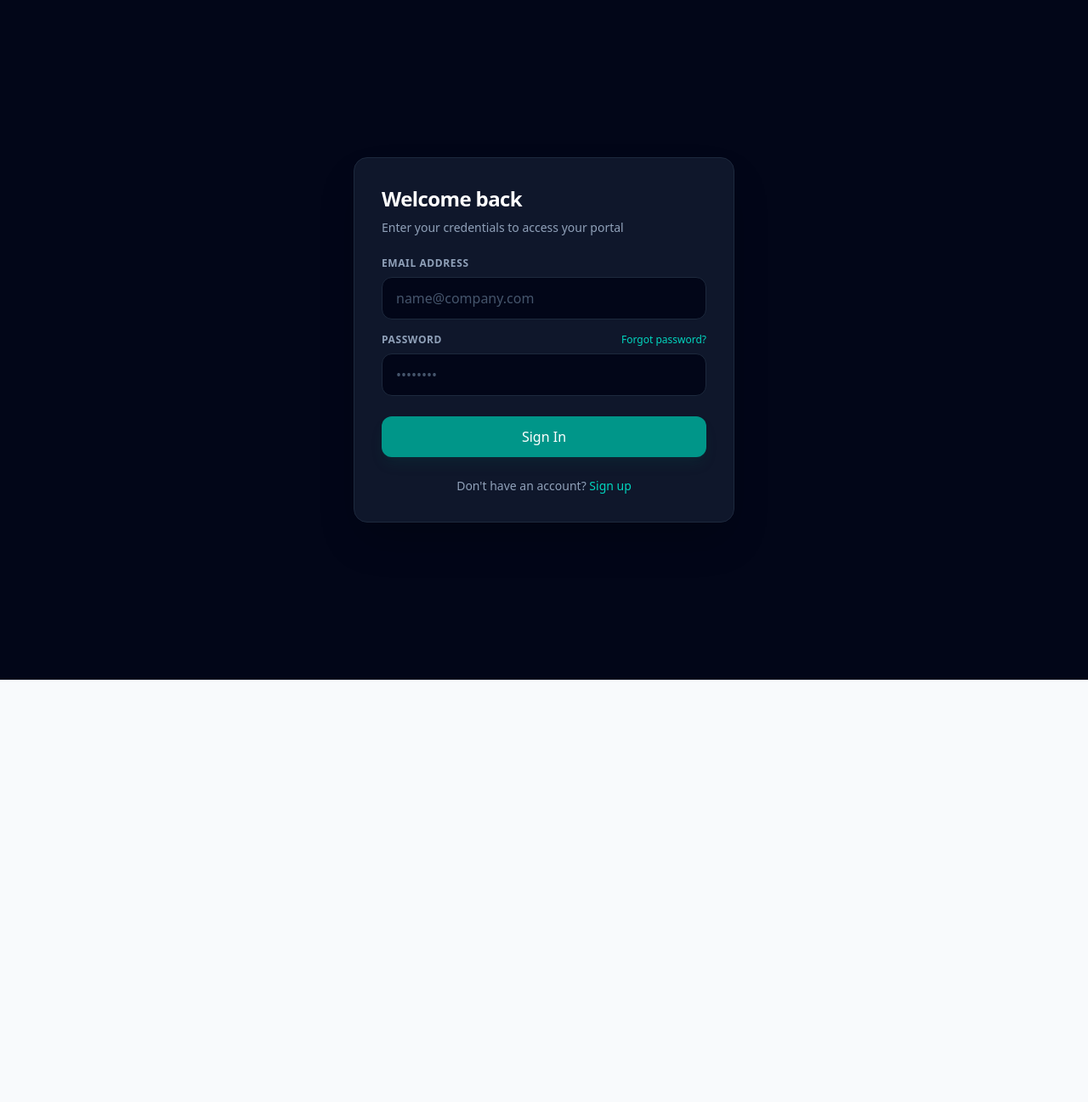
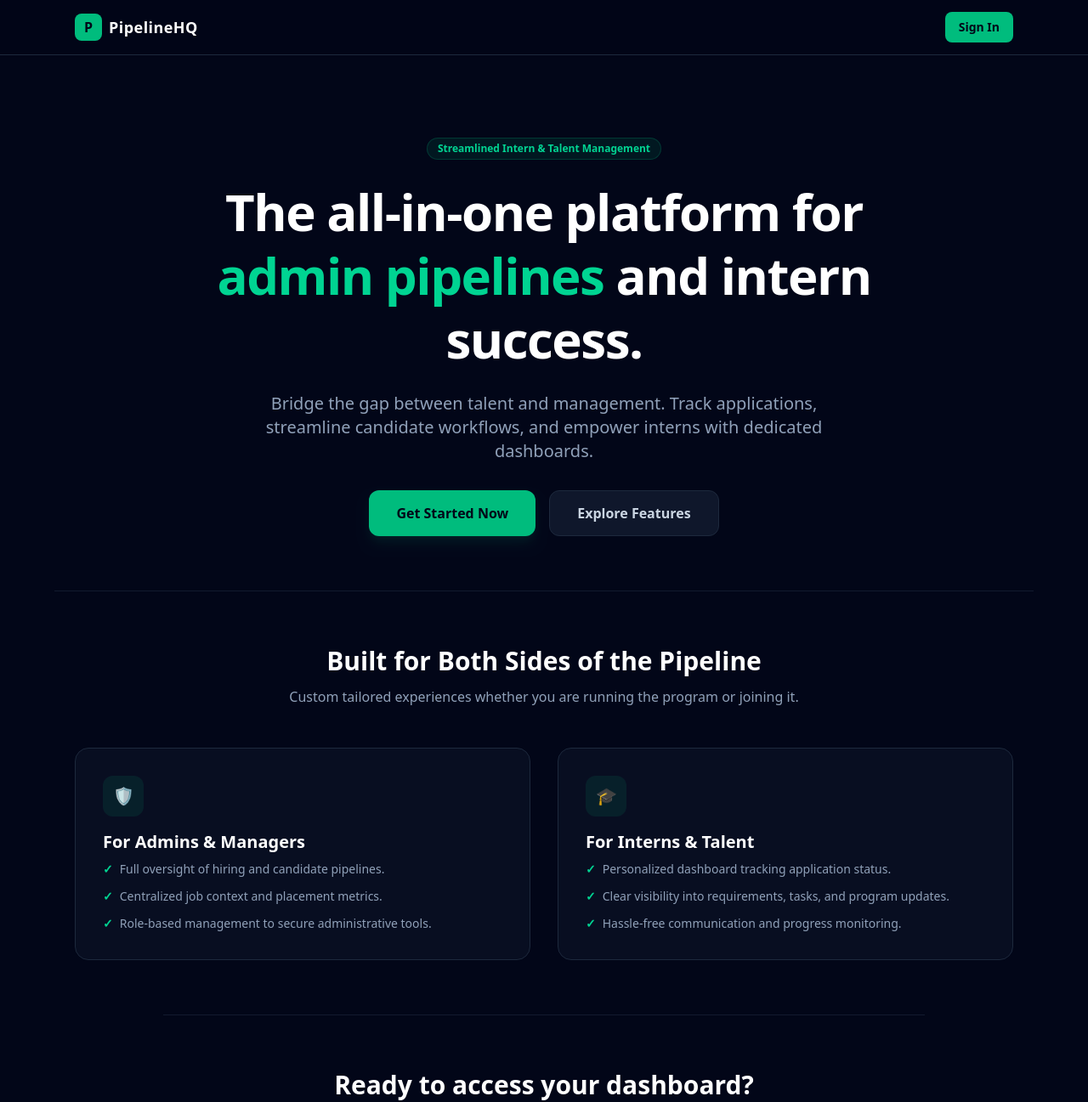
Before and after one commit to silverback0/ICT-Career-Mngt-Portal, a React (Vite) app: page / in a window 1280 px wide. Shown: the top 1297 px of the page at 85% size. Before the commit the page ends 800 px from the top, so only its background shows below. Built offline with nearby package versions, Linux system fonts and the light colour scheme; no server answers.

Commit message:
Added landing page draft

```diff
--- a/src/App.jsx
+++ b/src/App.jsx
@@ -1,10 +1,11 @@
+import React, { useState, useEffect } from 'react';
 import AdminPipeline from './pages/AdminPipeline';
-import React, { useState, useEffect } from 'react';
 import { JobProvider } from './context/JobContext';
 import AdminDashboard from './pages/AdminDashboard';
 import { supabase } from './supabaseClient';
 import Auth from './components/Auth';
 import InternDashboard from './pages/InternDashboard';
+import LandingPage from './pages/LandingPage'; // 1. Import your Landing Page component
 
 const RequireRole = ({ role, requiredRole, children, fallback }) => {
   if (role !== requiredRole) return fallback;
@@ -16,9 +17,10 @@ function App() {
   const [role, setRole] = useState(null);
   const [loading, setLoading] = useState(true);
 
+  // 2. Track whether the user wants to see the login view vs landing page
+  const [showAuth, setShowAuth] = useState(false);
+
   // LIFECYCLE 1: Monitor auth state changes
-  // TOKEN_REFRESHED is ignored — it fires every ~60s silently and
-  // would otherwise unmount InternDashboard and wipe all tab state
   useEffect(() => {
     const { data: { subscription } } = supabase.auth.onAuthStateChange(
       (event, currentSession) => {
@@ -45,8 +47,6 @@ function App() {
   }, []);
 
   // LIFECYCLE 2: Fetch role from profiles table
-  // Keyed on session.user.id — NOT the full session object
-  // This means it only re-runs on actual login/logout, not token refreshes
   useEffect(() => {
     if (!session?.user?.id) return;
 
@@ -75,9 +75,9 @@ function App() {
     }
 
     verifyUserRole();
-  }, [session?.user?.id]); // ← only fires when the actual user changes
+  }, [session?.user?.id]);
 
-   // LIFECYCLE 3: Inactivity timeout — auto logout after 30 mins of no interaction
+  // LIFECYCLE 3: Inactivity timeout — auto logout after 30 mins of no interaction
   useEffect(() => {
     if (!session) return;
 
@@ -110,8 +110,30 @@ function App() {
     );
   }
 
-  if (!session) return <Auth />;
+  // 3. LOGGED-OUT FLOW:
+  // Show Landing Page by default. Pass `onNavigateToAuth` so buttons can trigger the Auth component.
+  if (!session) {
+    if (showAuth) {
+      return (
+        <div>
+          {/* Back button so users aren't trapped on the Auth screen */}
+          <div className="bg-slate-950 p-4">
+            <button
+              onClick={() => setShowAuth(false)}
+              className="text-slate-400 hover:text-white text-sm transition-colors"
+            >
+              ← Back to Home
+            </button>
+          </div>
+          <Auth />
+        </div>
+      );
+    }
 
+    return <LandingPage onNavigateToAuth={() => setShowAuth(true)} />;
+  }
+
+  // 4. LOGGED-IN FLOW:
   return (
     <JobProvider>
       <RequireRole
--- /dev/null
+++ b/src/pages/LandingPage.jsx
@@ -0,0 +1,118 @@
+import React from 'react';
+
+export default function LandingPage({ onNavigateToAuth }) {
+  return (
+    <div className="min-h-screen bg-slate-950 text-slate-100 font-sans selection:bg-emerald-500 selection:text-slate-950">
+
+      {/* --- NAVBAR --- */}
+      <nav className="border-b border-slate-800 bg-slate-950/80 backdrop-blur sticky top-0 z-50">
+        <div className="max-w-6xl mx-auto px-6 h-16 flex items-center justify-between">
+          <div className="flex items-center gap-2">
+            <div className="w-8 h-8 rounded-lg bg-emerald-500 flex items-center justify-center font-bold text-slate-950">
+              P
+            </div>
+            <span className="font-bold text-lg text-white tracking-wide">PipelineHQ</span>
+          </div>
+          <button
+            onClick={onNavigateToAuth}
+            className="text-sm font-semibold bg-emerald-500 hover:bg-emerald-400 text-slate-950 px-4 py-2 rounded-lg transition-colors"
+          >
+            Sign In
+          </button>
+        </div>
+      </nav>
+
+      {/* --- HERO SECTION --- */}
+      <section className="max-w-4xl mx-auto text-center px-6 pt-24 pb-16">
+        <div className="inline-block bg-emerald-500/10 border border-emerald-500/20 text-emerald-400 text-xs font-semibold px-3 py-1 rounded-full mb-6">
+          Streamlined Intern & Talent Management
+        </div>
+        <h1 className="text-4xl sm:text-6xl font-extrabold text-white tracking-tight leading-tight mb-6">
+          The all-in-one platform for <span className="text-emerald-400">admin pipelines</span> and intern success.
+        </h1>
+        <p className="text-slate-400 text-lg sm:text-xl max-w-2xl mx-auto mb-8">
+          Bridge the gap between talent and management. Track applications, streamline candidate workflows, and empower interns with dedicated dashboards.
+        </p>
+        <div className="flex flex-col sm:flex-row justify-center gap-4">
+          <button
+            onClick={onNavigateToAuth}
+            className="bg-emerald-500 hover:bg-emerald-400 text-slate-950 font-bold px-8 py-3.5 rounded-xl shadow-lg shadow-emerald-500/10 transition-all text-base"
+          >
+            Get Started Now
+          </button>
+          <a
+            href="#features"
+            className="bg-slate-900 hover:bg-slate-800 text-slate-300 font-semibold px-8 py-3.5 rounded-xl border border-slate-800 transition-all text-base"
+          >
+            Explore Features
+          </a>
+        </div>
+      </section>
+
+      {/* --- VALUE PROPOSITION / FEATURES --- */}
+      <section id="features" className="max-w-6xl mx-auto px-6 py-16 border-t border-slate-800/60">
+        <div className="text-center mb-12">
+          <h2 className="text-2xl sm:text-3xl font-bold text-white mb-3">Built for Both Sides of the Pipeline</h2>
+          <p className="text-slate-400">Custom tailored experiences whether you are running the program or joining it.</p>
+        </div>
+
+        <div className="grid md:grid-cols-2 gap-8">
+          {/* Admin Card */}
+          <div className="bg-slate-900/50 border border-slate-800 p-8 rounded-2xl hover:border-emerald-500/40 transition-colors">
+            <div className="w-12 h-12 bg-emerald-500/10 text-emerald-400 rounded-xl flex items-center justify-center text-xl font-bold mb-4">
+              🛡️
+            </div>
+            <h3 className="text-xl font-bold text-white mb-2">For Admins & Managers</h3>
+            <ul className="space-y-3 text-slate-400 text-sm">
+              <li className="flex items-start gap-2">
+                <span className="text-emerald-400 font-bold">✓</span> Full oversight of hiring and candidate pipelines.
+              </li>
+              <li className="flex items-start gap-2">
+                <span className="text-emerald-400 font-bold">✓</span> Centralized job context and placement metrics.
+              </li>
+              <li className="flex items-start gap-2">
+                <span className="text-emerald-400 font-bold">✓</span> Role-based management to secure administrative tools.
+              </li>
+            </ul>
+          </div>
+
+          {/* Intern Card */}
+          <div className="bg-slate-900/50 border border-slate-800 p-8 rounded-2xl hover:border-emerald-500/40 transition-colors">
+            <div className="w-12 h-12 bg-emerald-500/10 text-emerald-400 rounded-xl flex items-center justify-center text-xl font-bold mb-4">
+              🎓
+            </div>
+            <h3 className="text-xl font-bold text-white mb-2">For Interns & Talent</h3>
+            <ul className="space-y-3 text-slate-400 text-sm">
+              <li className="flex items-start gap-2">
+                <span className="text-emerald-400 font-bold">✓</span> Personalized dashboard tracking application status.
+              </li>
+              <li className="flex items-start gap-2">
+                <span className="text-emerald-400 font-bold">✓</span> Clear visibility into requirements, tasks, and program updates.
+              </li>
+              <li className="flex items-start gap-2">
+                <span className="text-emerald-400 font-bold">✓</span> Hassle-free communication and progress monitoring.
+              </li>
+            </ul>
+          </div>
+        </div>
+      </section>
+
+      {/* --- FOOTER CTA --- */}
+      <section className="max-w-4xl mx-auto text-center px-6 py-16 border-t border-slate-800/60">
+        <h2 className="text-3xl font-bold text-white mb-4">Ready to access your dashboard?</h2>
+        <p className="text-slate-400 mb-6">Log in to view your administrative tools or check your talent profile.</p>
+        <button
+          onClick={onNavigateToAuth}
+          className="bg-emerald-500 hover:bg-emerald-400 text-slate-950 font-bold px-8 py-3.5 rounded-xl shadow-lg transition-all"
+        >
+          Access Portal
+        </button>
+      </section>
+
+      {/* --- FOOTER --- */}
+      <footer className="border-t border-slate-900 py-8 text-center text-xs text-slate-600">
+        © {new Date().getFullYear()} Pipeline Platform. All rights reserved.
+      </footer>
+    </div>
+  );
+}
```
Also changed, not shown: 1 other file (tests, documents, lock files or other folders).
